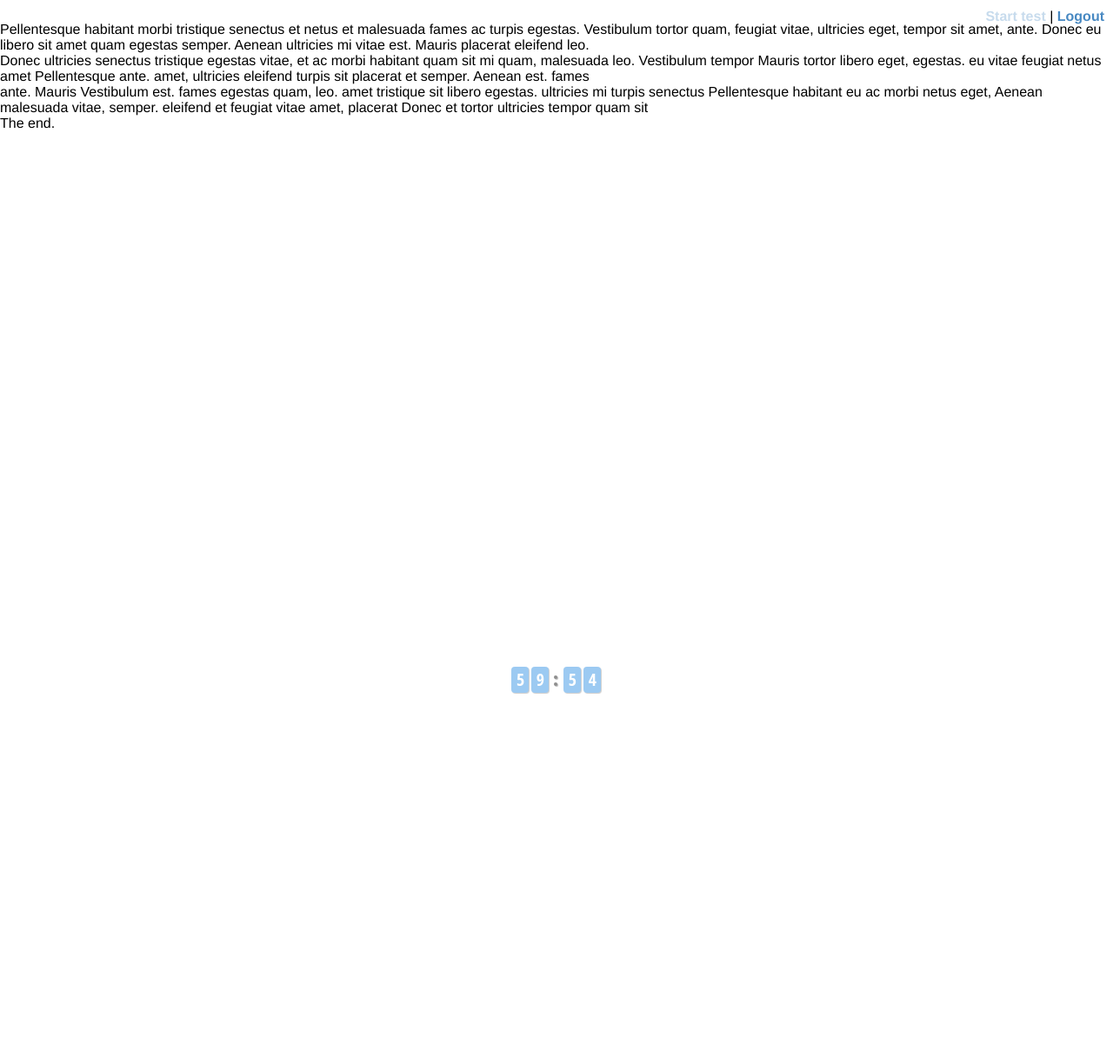
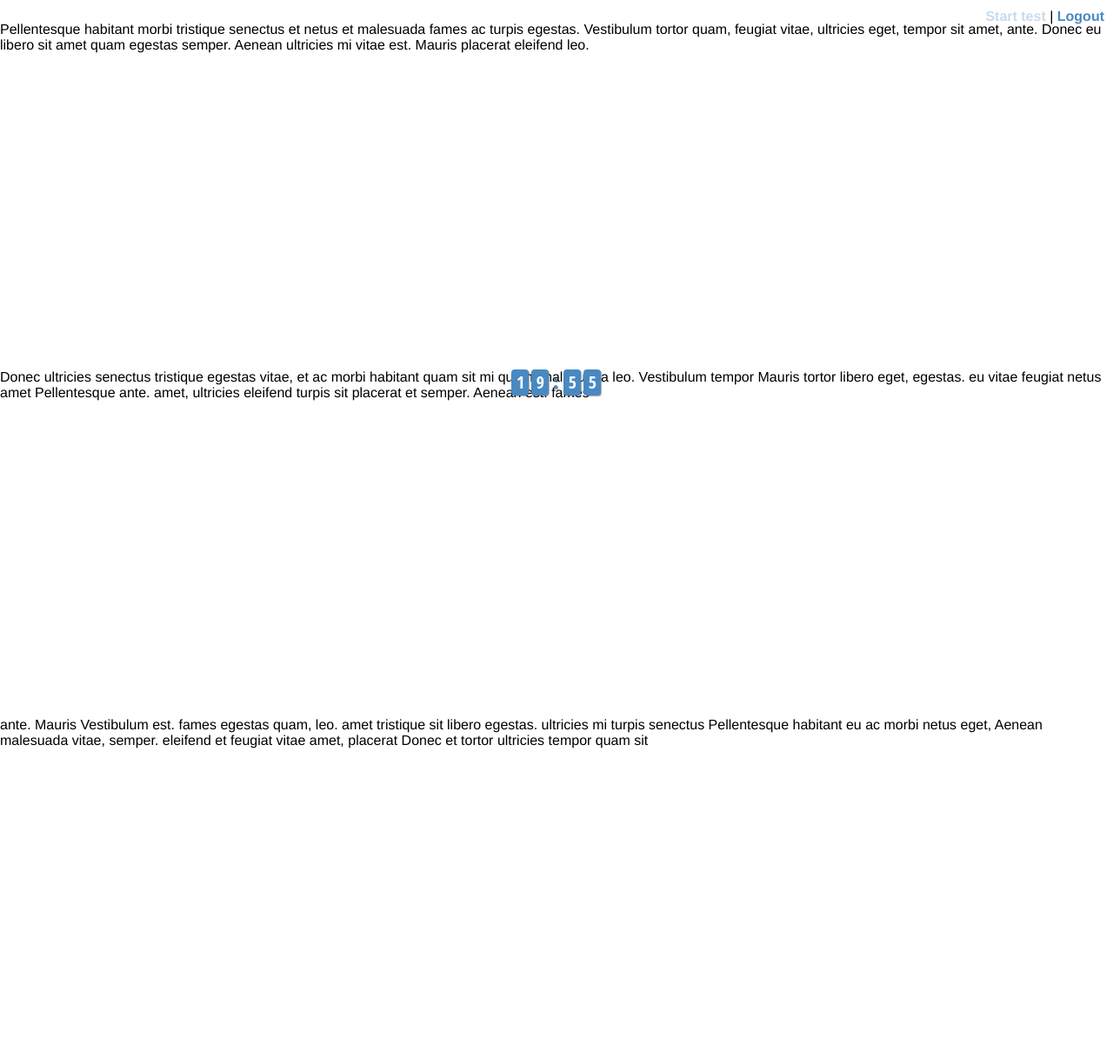
Before and after one commit to koja13/DSi1.5_TestModule, a CodeIgniter app: page /php/index.php/user/start in a window 1280 px wide. Shown: the top 1224 px of the page at 87% size. Before the commit the page ends 798 px from the top, so only its background shows below. Run offline with CodeIgniter, Linux system fonts and the light colour scheme; some libraries are stand-ins or nearby versions.

Commit message:
Komitovanje 09.05.2013

```diff
--- a/application/views/MainView.php
+++ b/application/views/MainView.php
@@ -46,11 +46,6 @@
         		<li><a href="#fragment-8">8</a></li>
         		<li><a href="#fragment-9">9</a></li>
         		<li><a href="#fragment-10">10</a></li>
-        		<li><a href="#fragment-11">11</a></li>
-        		<li><a href="#fragment-12">12</a></li>
-        		<li><a href="#fragment-13">13</a></li>
-        		<li><a href="#fragment-14">14</a></li>
-        		<li><a href="#fragment-15">15</a></li>
     	   </ul>
 
         	<div id="fragment-1" class="ui-tabs-panel">
@@ -90,29 +85,12 @@
         	</div>
 
         	<div id="fragment-10" class="ui-tabs-panel ui-tabs-hide">
-
+					Kraj...
         	</div>
 
-        	<div id="fragment-11" class="ui-tabs-panel ui-tabs-hide">
+        </div>
 
-        	</div>
-
-        	<div id="fragment-12" class="ui-tabs-panel ui-tabs-hide">
-
-        	</div>
-
-        	<div id="fragment-13" class="ui-tabs-panel ui-tabs-hide">
-
-        	</div>
-
-        	<div id="fragment-14" class="ui-tabs-panel ui-tabs-hide">
-
-        	</div>
-
-        	<div id="fragment-15" class="ui-tabs-panel ui-tabs-hide">
-        		<p>The end.</p>
-        	</div>
-        </div>
+		<div id="countdown"> </div>
 
 	</div>
 
@@ -135,15 +113,14 @@
 			if (i != totalSize)
 			{
 				next = i + 2;
-				$('#bottomDiv').append("<a href='#' class='next-tab mover' rel='" + next + "'>Next Page &#187;</a>");
+				$(this).append("<a href='#' class='next-tab mover' rel='" + next + "'>Next Page &#187;</a>");
 			}
 
 			if (i != 0)
 			{
 				prev = i;
-				$('#bottomDiv').append("<a href='#' class='prev-tab mover' rel='" + prev + "'>&#171; Prev Page</a>");
+				$(this).append("<a href='#' class='prev-tab mover' rel='" + prev + "'>&#171; Prev Page</a>");
 			}
-
 
 		});
 
@@ -161,7 +138,7 @@
 
 <!------------------------- bottomDiv, donji div u kome se prikazuju veze izmedju reci u tekstu ------------------------->
 
-<div id='bottomDiv'><div id="countdown"> </div>	</div>
+<div id='bottomDiv'>	</div>
 <?php
 			// ucita se ime modela u globalnu promenljivu
 			// prikaz dugmeta za download rdf grafa
--- a/assets/countdownTimer/countdown/jquery.countdown.css
+++ b/assets/countdownTimer/countdown/jquery.countdown.css
@@ -6,15 +6,17 @@
 	letter-spacing:-3px;
 
 
-	opacity:0.6;
-  	filter:alpha(opacity=60);
+	/*opacity:0.6;
+  	filter:alpha(opacity=60);*/
 }
-
+/*
 .countdownHolder:hover{
 
-	opacity:1.0;
-	filter:alpha(opacity=100); /* For IE8 and earlier */
-}
+	opacity:1.0;*/
+	/*filter:alpha(opacity=100);*/ /* For IE8 and earlier */
+/*}
+*/
+
 
 .position{
 	display: inline-block;
@@ -28,7 +30,7 @@
 	position:absolute;
 	display:block;
 	width:1em;
-	background-color:#444;
+	background-color:#4889C2;
 	border-radius:0.2em;
 	text-align:center;
 	color:#fff;
@@ -50,8 +52,8 @@
 		left top,
 
 		/* OVDE SE MENJAJU BOJE BROJKI NA BROJACU */
-		color-stop(0.5, #5BA7E9),
-		color-stop(0.5, #5BA7E9)
+		color-stop(0.5, #4889C2),
+		color-stop(0.5, #4889C2)
 	);
 }
 
@@ -81,7 +83,7 @@
 	position:absolute;
 	width:4px;
 	height:4px;
-	background-color:#444;
+	background-color:#4889C2;
 	border-radius:50%;
 	left:50%;
 	margin-left:-3px;
--- a/assets/countdownTimer/countdown/jquery.countdown.js
+++ b/assets/countdownTimer/countdown/jquery.countdown.js
@@ -35,6 +35,7 @@
 
 			if(left < 0){
 				left = 0;
+
 			}
 
 			// Number of days left
@@ -61,6 +62,7 @@
 
 			// Scheduling another call of this function in 1s
 			setTimeout(tick, 1000);
+
 		})();
 
 		// This function updates two digit positions at once
@@ -97,7 +99,7 @@
 	// Creates an animated transition between the two numbers
 	function switchDigit(position,number){
 
-		var digit = position.find('.digit')
+		var digit = position.find('.digit');
 
 		if(digit.is(':animated')){
 			return false;
@@ -127,7 +129,7 @@
 			.removeClass('static')
 			.animate({top:0,opacity:1},'fast',function(){
 				digit.remove();
-			})
+			});
 
 		replacement
 			.delay(100)
--- a/assets/countdownTimer/js/script.js
+++ b/assets/countdownTimer/js/script.js
@@ -1,36 +1,15 @@
 $(function(){
 
-	var note = $('#note'),
-		ts = new Date(2012, 0, 1),
-		newYear = true;
+	// Notice the *1000 at the end - time must be in milliseconds
+	// 20 minuta, 60 sekundi u svakom minutu,
+	//*1000 da bi bilo u milisekundama + 1000 da kada se pokrene odbrojava od 20 min a ne od 19:59
 
-	if((new Date()) > ts){
-		// The new year is here! Count towards something else.
-		// Notice the *1000 at the end - time must be in milliseconds
-		ts = (new Date()).getTime() + 10*24*60*60*1000;
-		newYear = false;
-	}
+	var ts = (new Date()).getTime() + (20*60*1000 + 1000);
 
-	$('#countdown').countdown({
-		timestamp	: ts,
-		callback	: function(days, hours, minutes, seconds){
-
-			var message = "";
-
-			message += days + " day" + ( days==1 ? '':'s' ) + ", ";
-			message += hours + " hour" + ( hours==1 ? '':'s' ) + ", ";
-			message += minutes + " minute" + ( minutes==1 ? '':'s' ) + " and ";
-			message += seconds + " second" + ( seconds==1 ? '':'s' ) + " <br />";
-
-			if(newYear){
-				message += "left until the new year!";
-			}
-			else {
-				message += "left to 10 days from now!";
-			}
-
-			note.html(message);
-		}
+	$('#countdown').countdown(
+	{
+	// prosledjuje se samo timestamp, dokle se odbrojava
+		timestamp	: ts
 	});
 
 });
--- a/assets/css/style.css
+++ b/assets/css/style.css
@@ -134,11 +134,16 @@
 
 /* DEO ZA TABOVE */
 
-
 #page-wrap
 {
 	width: 100%;
 	margin: 25px auto;
+
+}
+
+#tabs, #fragment-1, #fragment-2, #fragment-3, #fragment-4, #fragment-5, #fragment-6, #fragment-7, #fragment-8, #fragment-9, #fragment-10
+{
+	height: 400px;
 }
 
 .ui-tabs
@@ -167,8 +172,8 @@
 {
 	position: relative;
 	float: left;
-	border: 1px solid #ccc;
-	border-bottom-width: 0 !important;
+	/*border: 1px solid #ccc;
+	border-bottom-width: 0 !important;*/
 	margin: 0 2px -1px 0;
 	background: #ccc;
 }
```
